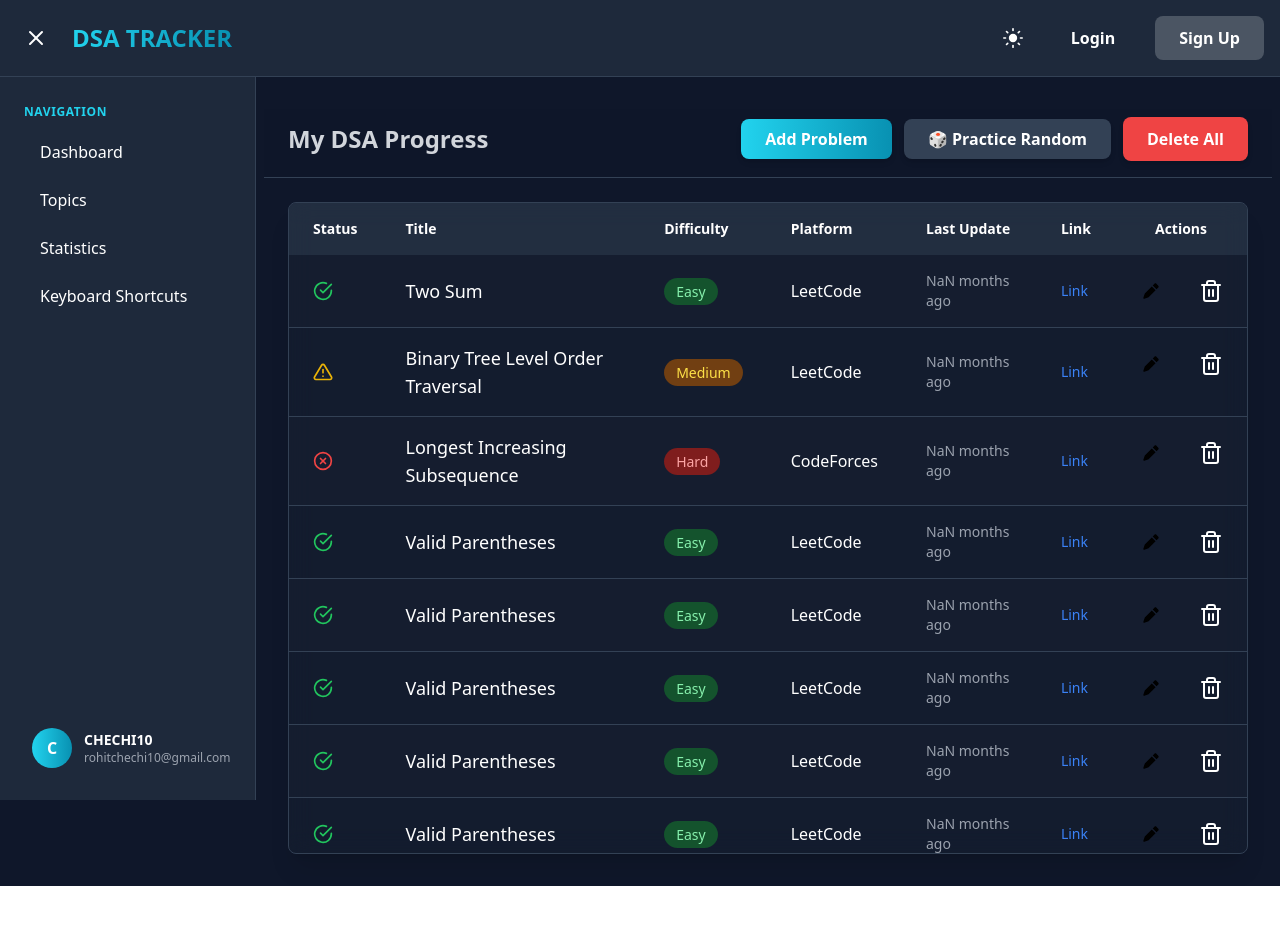
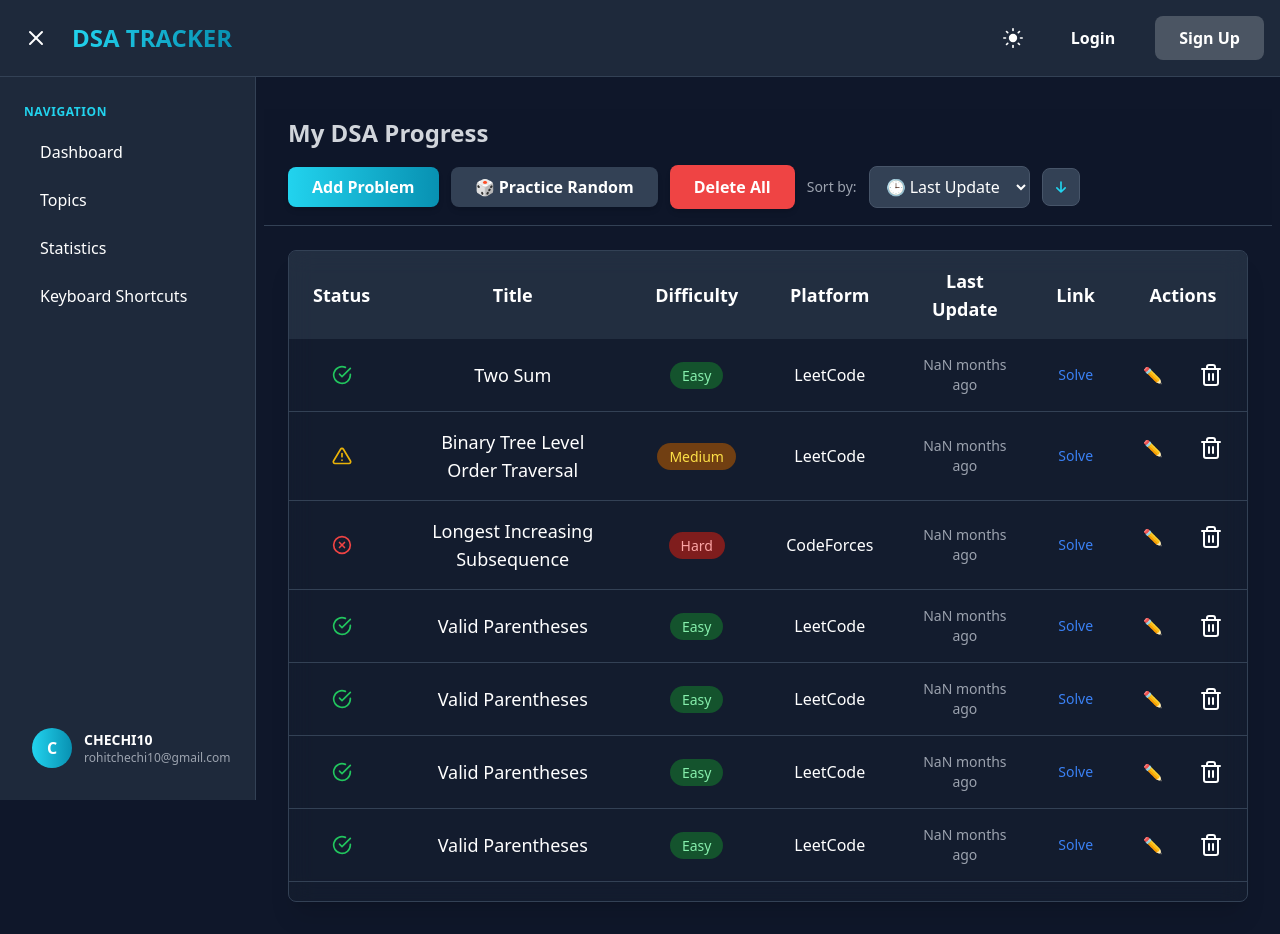
Before and after one commit to CHECHI10/dsaTracker, a React (Vite) app in the folder dsaTracker/: page / in a window 1280 px wide. Before the commit the page ends 886 px from the top, so only its background shows below. Built offline with nearby package versions, Linux system fonts and the light colour scheme.

Commit message:
Implement sorting functionality for problems and add SortDropdown component

```diff
--- a/dsaTracker/src/Context/AppContextProvider.jsx
+++ b/dsaTracker/src/Context/AppContextProvider.jsx
@@ -27,7 +27,7 @@ const AppContextProvider = ({ children }) => {
   const [isDark, setIsDark] = useState(true)
   const [sidebarOpen, setSidebarOpen] = useState(true)
   const [problems, setProblems] = useState(InitialProblems)
-  const [formData, setFormData] = useState({ title: '', platform: 'LeetCode', status: 'Unsolved', difficulty: 'Medium', link: '', lastUpdateTime: new Date() })
+  const [formData, setFormData] = useState({ title: '', platform: 'LeetCode', status: 'Unsolved', difficulty: 'Medium', link: '', /* lastUpdateTime: new Date() */ lastUpdate: new Date() })
 
   // modal states
   const [activeModal, setActiveModal] = useState(MODALS.NONE);
@@ -43,6 +43,50 @@ const AppContextProvider = ({ children }) => {
   const secondaryBg = isDark ? 'bg-slate-800' : 'bg-white'
   const borderClass = isDark ? 'border-slate-700' : 'border-gray-200'
   const hoverBg = isDark ? 'hover:bg-slate-700' : 'hover:bg-gray-100'
+
+  // Sort state
+  const [sortBy, setSortBy] = useState('lastUpdate'); // Default sort
+  const [sortOrder, setSortOrder] = useState('desc'); // 'asc' or 'desc'
+
+  // Sort problems function
+  const getSortedProblems = () => {
+    const sorted = [...problems].sort((a, b) => {
+      switch (sortBy) {
+        case 'status': {
+          const statusOrder = { 'Solved': 1, 'Attempted': 2, 'Unsolved': 3 };
+          return sortOrder === 'asc'
+            ? statusOrder[a.status] - statusOrder[b.status]
+            : statusOrder[b.status] - statusOrder[a.status];
+        }
+
+        case 'difficulty': {
+          const diffOrder = { 'Easy': 1, 'Medium': 2, 'Hard': 3 };
+          return sortOrder === 'asc'
+            ? diffOrder[a.difficulty] - diffOrder[b.difficulty]
+            : diffOrder[b.difficulty] - diffOrder[a.difficulty];
+        }
+
+        case 'lastUpdate':
+          return sortOrder === 'asc'
+            ? new Date(a.lastUpdate) - new Date(b.lastUpdate)
+            : new Date(b.lastUpdate) - new Date(a.lastUpdate);
+
+        case 'title':
+          return sortOrder === 'asc'
+            ? a.title.localeCompare(b.title)
+            : b.title.localeCompare(a.title);
+
+        case 'platform':
+          return sortOrder === 'asc'
+            ? a.platform.localeCompare(b.platform)
+            : b.platform.localeCompare(a.platform);
+
+        default:
+          return 0;
+      }
+    });
+    return sorted;
+  };
 
   // function to handle last update time
   const formatTimeAgo = (date) => {
@@ -83,9 +127,9 @@ const AppContextProvider = ({ children }) => {
         platform: formData.platform,
         status: formData.status,
         difficulty: formData.difficulty,
-        lastUpdate: 'Just now',
+        // lastUpdateTime: new Date(),
+        lastUpdate: new Date(),
         link: formData.link || '',
-        lastUpdateTime: new Date()
       }
 
       setProblems([newProblem, ...problems])
@@ -128,7 +172,8 @@ const AppContextProvider = ({ children }) => {
         difficulty: formData.difficulty,
         status: formData.status,
         link: formData.link,
-        lastUpdateTime: formData.status !== p.status ? new Date() : p.lastUpdate // only change lastUpdateTime if PROBLEM STATUS is changed
+        // lastUpdateTime: formData.status !== p.status ? new Date() : p.lastUpdate // only change lastUpdateTime if PROBLEM STATUS is changed
+        lastUpdate: formData.status !== p.status ? new Date() : p.lastUpdate // only change lastUpdateTime if PROBLEM STATUS is changed
       }
         : p
       ));
@@ -179,6 +224,9 @@ const AppContextProvider = ({ children }) => {
     // theme
     isDark, setIsDark, secondaryBg,
 
+    // sorting
+    sortBy, setSortBy, sortOrder, setSortOrder, getSortedProblems,
+
     // sidebar
     sidebarOpen, setSidebarOpen,
 
@@ -202,7 +250,7 @@ const AppContextProvider = ({ children }) => {
 
     // functions
     handleAddProblem, handlePracticeRandom,
-    handleOpenEdit , handleConfirmEdit,
+    handleOpenEdit, handleConfirmEdit,
     handleUpdateStatus, formatTimeAgo,
     handleConfirmDelete, handleDeleteProblem, deleteAllProblems, handleConfirmDeleteAll,
   };
--- a/dsaTracker/src/components/MainContent/Actionbar.jsx
+++ b/dsaTracker/src/components/MainContent/Actionbar.jsx
@@ -1,4 +1,5 @@
 import useApp from "../../customHook/useApp"
+import SortDropdown from "../Utils/SortDropdown";
 
 function Actionbar() {
 
@@ -44,6 +45,8 @@ function Actionbar() {
             >
               Delete All
             </button>
+
+            <SortDropdown />
           </div>
         </div>
       </div>
--- a/dsaTracker/src/components/MainContent/ProblemRow.jsx
+++ b/dsaTracker/src/components/MainContent/ProblemRow.jsx
@@ -1,14 +1,72 @@
+import useApp from "../../customHook/useApp";
+import { StatusIcon, TrashIcon } from "../Utils/Icons";
+import { DifficultyBadge } from "../Utils/DifficultyBadge";
 
-function ProblemRow() {
+function ProblemRow({ problem, idx}) {
+
+  const { isDark, hoverBg, setUpdateStatusProblem, setActiveModal, MODALS, formatTimeAgo, handleOpenEdit, handleDeleteProblem} = useApp();
+
   return (
-    <tr>
-      <th className="px-6 py-4 text-left text-sm font-semibold">Status</th>
-      <th className="px-6 py-4 text-left text-sm font-semibold">Title</th>
-      <th className="px-6 py-4 text-left text-sm font-semibold">Difficulty</th>
-      <th className="px-6 py-4 text-left text-sm font-semibold">Platform</th>
-      <th className="px-6 py-4 text-left text-sm font-semibold">Last Update</th>
-      <th className="px-6 py-4 text-left text-sm font-semibold">Link</th>
-      <th className="px-6 py-4 text-center text-sm font-semibold">Actions</th>
+    <tr key={problem.id} className={`${idx % 2 === 0 ? (isDark ? 'bg-slate-800 bg-opacity-20' : 'bg-white bg-opacity-20') : ''} transition-colors hover:cursor-pointer`}>
+      <td className={`relative px-6 py-4 text-center ${hoverBg}`}
+        onClick={() => {
+          setUpdateStatusProblem(problem);
+          setActiveModal(MODALS.UPDATE_STATUS)
+        }}
+        title="Click to update status"
+      >
+        <div className="flex justify-center">
+          {<button
+            /* onClick={() => {
+              setUpdateStatusProblem(problem);
+              setActiveModal(MODALS.UPDATE_STATUS)
+            }} */
+            className="flex justify-center"
+            title="Click to update status"
+          >
+            <StatusIcon status={problem.status} />
+          </button>}
+        </div>
+
+      </td>
+
+      <td className={`px-6 py-4 font-medium text-lg text-center ${hoverBg}`}>{problem.title}</td>
+      <td className="px-6 py-4 text-center">
+        <DifficultyBadge difficulty={problem.difficulty} isDark={isDark} />
+      </td>
+      <td className="px-6 py-4 text-base text-center">
+        {problem.platform}
+      </td>
+      <td className={`px-6 py-4 text-sm text-center ${isDark ? 'text-gray-400' : 'text-gray-600'}`}>
+        {/* {formatTimeAgo(problem.lastUpdateTime)} */}
+        {formatTimeAgo(problem.lastUpdate)}
+      </td>
+      <td className={`px-6 py-4 text-sm text-center ${isDark ? 'text-gray-400' : 'text-gray-600'} ${hoverBg}`}>
+        {problem.link ? (
+          <a
+            href={problem.link}
+            target="_blank"
+            rel="noopener noreferrer"
+            className="text-blue-500 hover:underline"
+          >
+            {/* Link */}
+            {/* 🔗 */}
+            Solve
+          </a>
+        ) : (
+          <span className="text-gray-400">Not Available</span>
+        )}
+      </td>
+
+      <td className={`p-4 text-center  flex justify-center gap-5 ${hoverBg}`}>
+        <button onClick={() => handleOpenEdit(problem)} className="p-2 text-[var(--danger-primary)] hover:text-[var(--danger-secondary)] rounded-full hover:bg-[var(--bg-interactive)] transition-colors" title="Edit Problem">
+          {/* <EditIcon /> */}
+          ✏️
+        </button>
+        <button onClick={() => handleDeleteProblem(problem)} className="p-2 hover:text-red-500 text-[var(--danger-primary)] hover:text-[var(--danger-secondary)] rounded-full hover:bg-[var(--bg-interactive)] transition-colors" title="Delete Problem">
+          <TrashIcon />
+        </button>
+      </td>
     </tr>
   )
 }
--- a/dsaTracker/src/components/MainContent/ProblemTable.jsx
+++ b/dsaTracker/src/components/MainContent/ProblemTable.jsx
@@ -1,12 +1,15 @@
-import { EditIcon, StatusIcon, TrashIcon } from "../Utils/Icons.jsx"
-import { DifficultyBadge } from "../Utils/DifficultyBadge.jsx";
+// import { EditIcon, StatusIcon, TrashIcon } from "../Utils/Icons.jsx"
+// import { DifficultyBadge } from "../Utils/DifficultyBadge.jsx";
 import ProblemRow from "./ProblemRow.jsx";
 import useApp from "../../customHook/useApp.js";
 
 function ProblemTable() {
-  const { isDark, problems, setUpdateStatusProblem, setActiveModal, MODALS, formatTimeAgo, handleDeleteProblem, handleOpenEdit } = useApp();
+  const { isDark, getSortedProblems } = useApp();
+  // const { isDark, problems, setUpdateStatusProblem, setActiveModal, MODALS, formatTimeAgo, handleDeleteProblem, handleOpenEdit, hoverBg, /* getSortedProblems */ } = useApp();
 
-  const hoverBg = isDark ? 'hover:bg-slate-700' : 'hover:bg-gray-100'
+  const sortedProblems = getSortedProblems();
+
+  // const hoverBg = isDark ? 'hover:bg-slate-700' : 'hover:bg-gray-100'
 
   return (
     <>
@@ -14,62 +17,25 @@ function ProblemTable() {
         <div className="overflow-x-auto max-h-[calc(100vh-150px)] overflow-y-auto">
           <table className="w-full">
             <thead className={`${isDark ? 'bg-slate-700 bg-opacity-50' : 'bg-gray-100 bg-opacity-50'}`}>
-              <ProblemRow />
+              <tr>
+                <th className="px-6 py-4 text-center text-lg font-semibold">Status</th>
+                <th className="px-6 py-4 text-center text-lg font-semibold">Title</th>
+                <th className="px-6 py-4 text-center text-lg font-semibold">Difficulty</th>
+                <th className="px-6 py-4 text-center text-lg font-semibold">Platform</th>
+                <th className="px-6 py-4 text-center text-lg font-semibold">Last Update</th>
+                <th className="px-6 py-4 text-center text-lg font-semibold">Link</th>
+                <th className="px-6 py-4 text-center text-lg font-semibold">Actions</th>
+              </tr>
             </thead>
             <tbody className="divide-y divide-slate-700">
-              {problems.map((problem, idx) => (
-                <tr key={problem.id} className={`${idx % 2 === 0 ? (isDark ? 'bg-slate-800 bg-opacity-20' : 'bg-white bg-opacity-20') : ''} ${hoverBg} transition-colors hover:cursor-pointer`}>
-                  <td className="relative px-6 py-4">
 
-                    {<button
-                      onClick={() => {
-                        setUpdateStatusProblem(problem);
-                        setActiveModal(MODALS.UPDATE_STATUS)
-                      }}
-                      className="flex items-center justify-center"
-                      title="Click to update status"
-                    >
-                      <StatusIcon status={problem.status} />
-                    </button>}
+              {sortedProblems.map((problem) => (
+                <ProblemRow key={problem.id} problem={problem} />
+              ))}
 
-                  </td>
-
-                  <td className="px-6 py-4 font-medium text-lg">{problem.title}</td>
-                  <td className="px-6 py-4">
-                    <DifficultyBadge difficulty={problem.difficulty} isDark={isDark} />
-                  </td>
-                  <td className="px-6 py-4 text-base">
-                    {problem.platform}
-                  </td>
-                  <td className={`px-6 py-4 text-sm ${isDark ? 'text-gray-400' : 'text-gray-600'}`}>
-                    {formatTimeAgo(problem.lastUpdateTime)}
-                  </td>
-                  <td className={`px-6 py-4 text-sm ${isDark ? 'text-gray-400' : 'text-gray-600'}`}>
-                    {problem.link ? (
-                      <a
-                        href={problem.link}
-                        target="_blank"
-                        rel="noopener noreferrer"
-                        className="text-blue-500 hover:underline"
-                      >
-                        Link
-                      </a>
-                    ) : (
-                      <span className="text-gray-400">No Link</span>
-                    )}
-                  </td>
-
-                  <td className="p-4 text-center  flex justify-center gap-5">
-                    <button onClick={() => handleOpenEdit(problem)} className="p-2 text-[var(--danger-primary)] hover:text-[var(--danger-secondary)] rounded-full hover:bg-[var(--bg-interactive)] transition-colors" title="Edit Problem">
-                      <EditIcon />
-                      {/* ✏️ */}
-                    </button>
-                    <button onClick={() => handleDeleteProblem(problem)} className="p-2 hover:text-red-500 text-[var(--danger-primary)] hover:text-[var(--danger-secondary)] rounded-full hover:bg-[var(--bg-interactive)] transition-colors" title="Delete Problem">
-                      <TrashIcon />
-                    </button>
-                  </td>
-                </tr>
-              ))}
+              {/* {problems.map((problem, idx) => (
+                <ProblemRow problem={problem} idx={idx} key={problem.id}/>
+              ))} */}
             </tbody>
           </table>
         </div>
--- a/dsaTracker/src/components/Sidebar/Sidebar.jsx
+++ b/dsaTracker/src/components/Sidebar/Sidebar.jsx
@@ -1,13 +1,11 @@
-import { useRef } from 'react'
 import useApp from '../../customHook/useApp'
 
 function Sidebar() {
-  const sidebarRef = useRef(null)
 
   const { isDark, secondaryBg, borderClass, hoverBg, sidebarOpen, setActiveModal, MODALS } = useApp();
 
   return (
-    <aside ref={sidebarRef} className={`${sidebarOpen ? 'w-64 translate-x-0' : 'w-0 -translate-x-full'} ${secondaryBg} border-r ${borderClass} transition-all duration-300 overflow-hidden fixed left-0 top-0 h-screen z-30 `}>
+    <aside className={`${sidebarOpen ? 'w-64 translate-x-0' : 'w-0 -translate-x-full'} ${secondaryBg} border-r ${borderClass} transition-all duration-300 overflow-hidden fixed left-0 top-0 h-screen z-30 `}>
       <nav className="p-6 h-full flex flex-col justify-between">
         <div className='mt-20'>
           <p className="text-xs font-semibold text-cyan-400 uppercase tracking-wider mb-3">Navigation</p>
--- a/dsaTracker/src/components/Utils/Icons.jsx
+++ b/dsaTracker/src/components/Utils/Icons.jsx
@@ -41,6 +41,11 @@ export const RefreshIcon = () => (
     </svg>
   </>
 );
+
+// icon for LINK, not used currently
+/* export const LinkIcon = () => {
+  <img width="24" height="24" src="https://img.icons8.com/glyph-neue/64/link.png" alt="link"/>
+} */
 
 export const TrashIcon = () => (
   <svg xmlns="http://www.w3.org/2000/svg" width="24" height="24" viewBox="0 0 24 24" fill="none" stroke="currentColor" strokeWidth="2" strokeLinecap="round" strokeLinejoin="round">
--- /dev/null
+++ b/dsaTracker/src/components/Utils/SortDropdown.jsx
@@ -0,0 +1,63 @@
+import useApp  from '../../customHook/useApp'
+
+function SortDropdown() {
+  const { sortBy, setSortBy, sortOrder, setSortOrder, isDark } = useApp();
+
+  const sortOptions = [
+    { value: 'lastUpdate', label: 'Last Update', icon: '🕒' },
+    { value: 'status', label: 'Status', icon: '✔️' },
+    { value: 'difficulty', label: 'Difficulty', icon: '⚡' },
+    { value: 'title', label: 'Title', icon: '📝' },
+    { value: 'platform', label: 'Platform', icon: '🌐' },
+  ];
+
+  const currentOption = sortOptions.find(opt => opt.value === sortBy);
+
+  return (
+    <div className="flex items-center gap-3" title={`Sorting by ${currentOption?.label}`}>
+      <span className={`text-sm font-medium ${isDark ? 'text-gray-400' : 'text-gray-600'}`}>
+        Sort by:
+      </span>
+
+      {/* Sort By Dropdown */}
+      <select
+        value={sortBy}
+        onChange={(e) => setSortBy(e.target.value)}
+        className={`px-3 py-2 rounded-lg border font-medium transition-colors cursor-pointer ${
+          isDark
+            ? 'bg-slate-700 border-slate-600 text-white hover:bg-slate-600'
+            : 'bg-gray-100 border-gray-300 text-gray-900 hover:bg-gray-200'
+        } focus:outline-none focus:ring-2 focus:ring-cyan-500`}
+      >
+        {sortOptions.map(option => (
+          <option key={option.value} value={option.value}>
+            {option.icon} {option.label}
+          </option>
+        ))}
+      </select>
+
+      {/* Sort Order Button */}
+      <button
+        onClick={() => setSortOrder(sortOrder === 'asc' ? 'desc' : 'asc')}
+        className={`p-2 rounded-lg border font-medium transition-all hover:scale-110 ${
+          isDark
+            ? 'bg-slate-700 border-slate-600 text-cyan-400 hover:bg-slate-600'
+            : 'bg-gray-100 border-gray-300 text-cyan-600 hover:bg-gray-200'
+        } focus:outline-none focus:ring-2 focus:ring-cyan-500`}
+        title={sortOrder === 'asc' ? 'Ascending (oldest first)' : 'Descending (newest first)'}
+      >
+        {sortOrder === 'asc' ? (
+          <svg className="w-5 h-5" fill="none" stroke="currentColor" viewBox="0 0 24 24">
+            <path strokeLinecap="round" strokeLinejoin="round" strokeWidth={2} d="M7 11l5-5m0 0l5 5m-5-5v12" />
+          </svg>
+        ) : (
+          <svg className="w-5 h-5" fill="none" stroke="currentColor" viewBox="0 0 24 24">
+            <path strokeLinecap="round" strokeLinejoin="round" strokeWidth={2} d="M17 13l-5 5m0 0l-5-5m5 5V6" />
+          </svg>
+        )}
+      </button>
+    </div>
+  );
+}
+
+export default SortDropdown;
```
